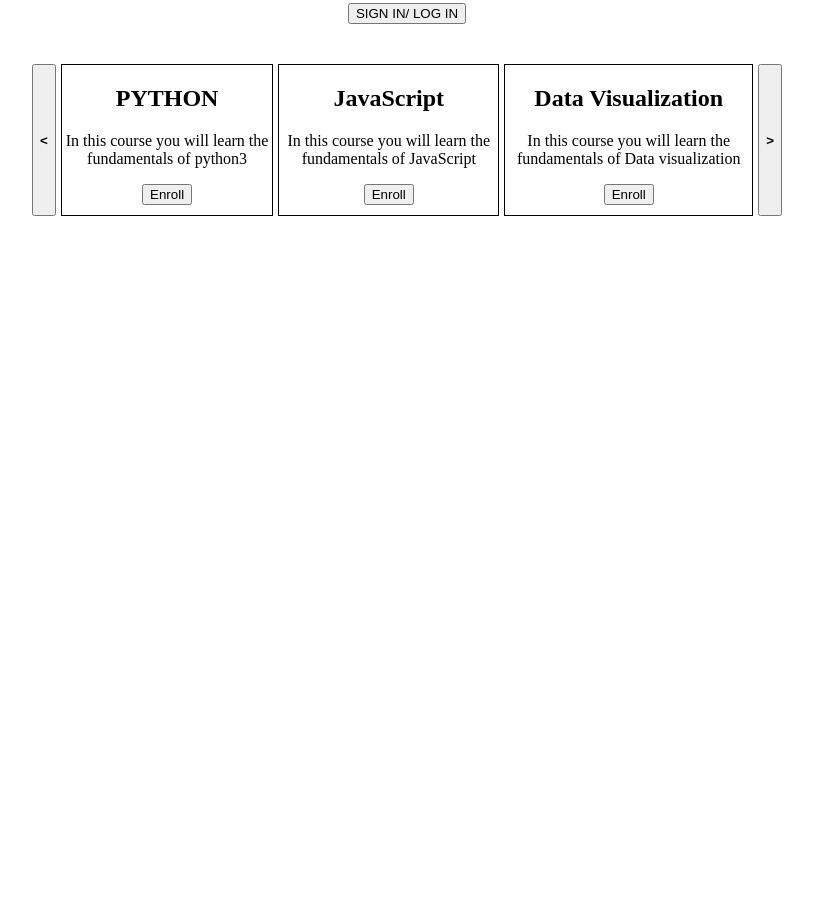
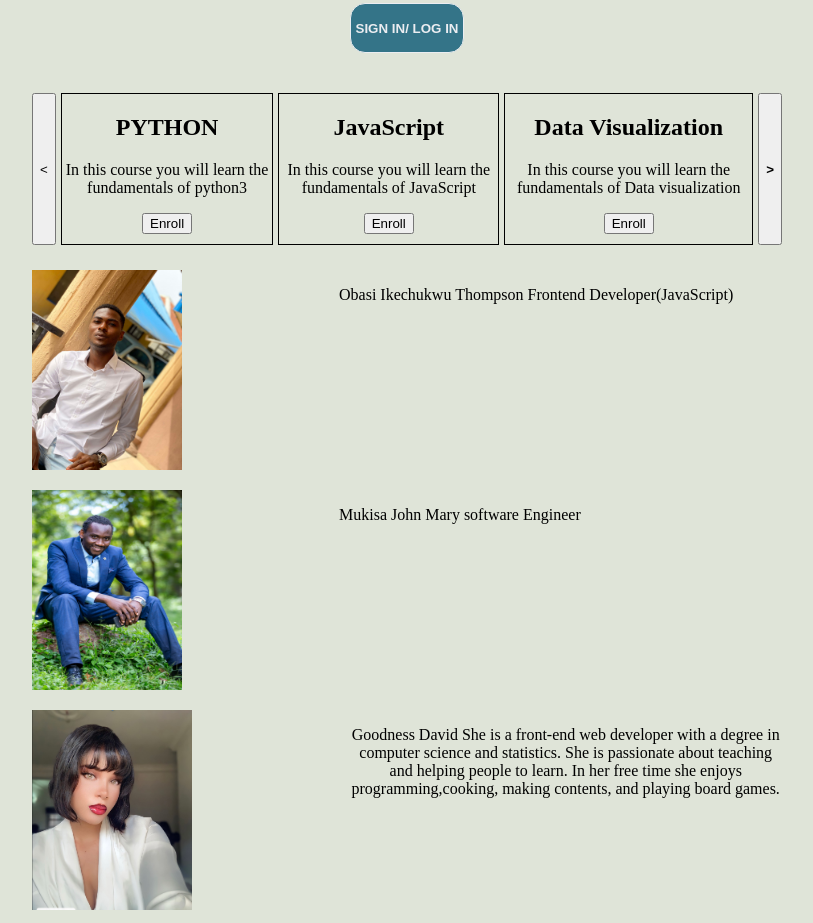
Before and after one commit to John-Mary-M/webdev_kibo_boot_camp, a plain HTML site: page week 5/final.html in a window 1280 px wide. Shown: the part 416-1339 px from the top of the page, without its empty margins (233-1046 px from the left). Before the commit the page ends 800 px from the top, so only its background shows below. Drawn offline with Linux system fonts and the light colour scheme.

Commit message:
Added profiles section, styled background and signin button

```diff
--- a/week 5/final.html
+++ b/week 5/final.html
@@ -36,16 +36,19 @@
                 <h3>
                         Please slow down and read this.
                 </h3>
+                <div class="description">
                         <p>
                                 freeCodeCamp is a proven path to your first software developer job.
 
-                        More than 40,000 people have gotten developer jobs after completing this – including at big
+                                More than 40,000 people have gotten developer jobs after completing this – including at
+                                big
                                 companies like Google and Microsoft.
 
                                 If you are new to programming, we recommend you start at the beginning and earn these
                                 certifications in order.
 
-                        To earn each certification, build its 5 required projects and get all their tests to pass.
+                                To earn each certification, build its 5 required projects and get all their tests to
+                                pass.
 
                                 You can add these certifications to your résumé or LinkedIn. But more important than the
                                 certifications is the practice you get along the way.
@@ -56,25 +59,30 @@
 
                                 And this curriculum will give you thousands of hours of hands-on programming practice.
 
-                        And if you want to learn more math and computer science theory, we also have thousands of hours
+                                And if you want to learn more math and computer science theory, we also have thousands
+                                of hours
                                 of video courses on freeCodeCamp's YouTube channel.
 
-                        If you want to get a developer job or freelance clients, programming skills will be just part of
-                        the puzzle. You also need to build your personal network and your reputation as a developer.
+                                If you want to get a developer job or freelance clients, programming skills will be just
+                                part of
+                                the puzzle. You also need to build your personal network and your reputation as a
+                                developer.
 
                                 You can do this on LinkedIn and GitHub, and also on the freeCodeCamp forum.
 
                                 Happy coding!
                         </p>
                 </div>
+        </div>
 
         <div class="signIn">
-                <button>SIGN IN/ LOG IN</button>
+                <button id="signin-color">SIGN IN/ LOG IN</button>
         </div>
 
 
         <div class="cards">
-                <button> <strong><</strong></button>
+                <button> <strong>
+                                </strong><</button>
                 <div class="pyCard">
                         <h2>
                                 PYTHON
@@ -147,6 +155,39 @@
                 </div>
 
         </div>
+
+        <!--Add section heading here-->
+        <div class="profiles">
+                <div class="obasi">
+                        <img src="./images/back.jpg" alt="Obasi Profile image">
+                        <p>
+                                Obasi Ikechukwu Thompson
+                                Frontend Developer(JavaScript)
+                        </p>
+
+
+                </div>
+                <div class="john">
+                        <img src="./images/John.jpg" alt="John Profile image">
+                        <p>
+                                Mukisa John Mary
+                                software Engineer
+                        </p>
+
+                </div>
+
+                <div class="goodness">
+                        <img src="./images/image0.jpeg" alt="Goodness Profile image">
+                        <p>
+                                Goodness David
+                                She is a front-end web developer with a degree in computer science and statistics. She is passionate about teaching and helping people to learn. In her free time she enjoys programming,cooking, making contents, and playing board games.
+
+                        </p>
+                </div>
+        </div>
+        </div>
+
+        <!--Add footer here-->
         <script src="script.js"></script>
 </body>
 
--- a/week 5/style.css
+++ b/week 5/style.css
@@ -1,3 +1,6 @@
+body{
+        background-color: rgb(223, 228, 216);
+}
 
 header{
         display: flex;
@@ -19,6 +22,7 @@ header{
         text-align: center;
         padding-top: 10px;
         padding-bottom: 20px;
+
 }
 
 .cards{
@@ -41,3 +45,68 @@ header{
 .hidden{
         display: none;
 }
+
+#signin-color{
+        background-color: #347488;
+        border: 1px solid;
+        padding: 5px;
+        height: 50px;
+        border-radius: 15px;
+        font-weight: bolder;
+        color: #ebedf1;
+}
+
+#signin-color:hover{
+        background-color: #12263A;
+        color: papayawhip;
+}
+.profiles{
+        padding-top: 20px;
+}
+
+ .obasi {
+        display: flex;
+        max-width: 750px;
+        margin: 0 auto;
+        padding: 5px;
+        height: 200px;
+
+        object-fit: cover;
+        gap: 157px;
+        text-align: center;
+
+
+}
+
+.john{
+        display: flex;
+        max-width: 750px;
+        margin: 0 auto;
+        padding: 5px;
+        padding-top: 15px;
+        height: 200px;
+
+        object-fit: cover;
+        gap: 157px;
+        text-align: center;
+}
+
+.john img{
+        width: 150px;
+}
+
+.goodness{
+        display: flex;
+        max-width: 750px;
+        margin: 0 auto;
+        padding: 5px;
+        padding-top: 15px;
+        height: 200px;
+
+        object-fit: cover;
+        gap: 157px;
+        text-align: center;
+}
+.goodness img{
+        width: 200px;
+}
```
Also changed, not shown: week 5/images/John.jpg (added), week 5/images/back.jpg (added), week 5/images/image0.jpeg (added). Lines whose indentation alone changed are shown as unchanged.
